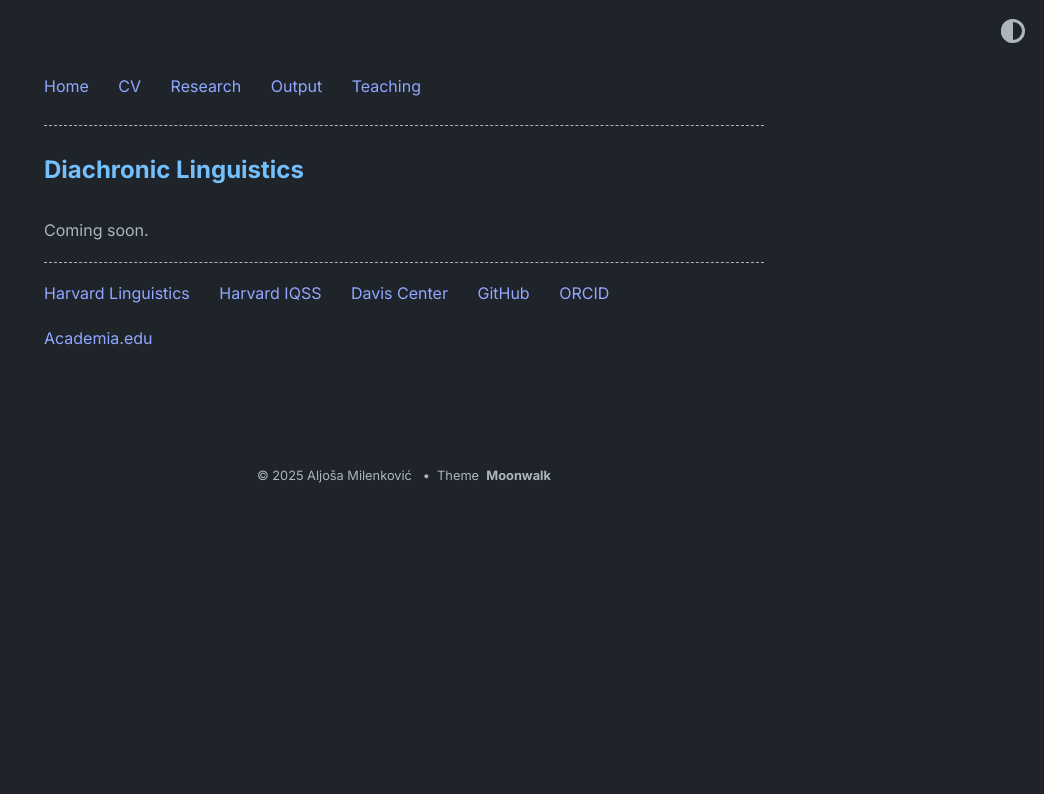
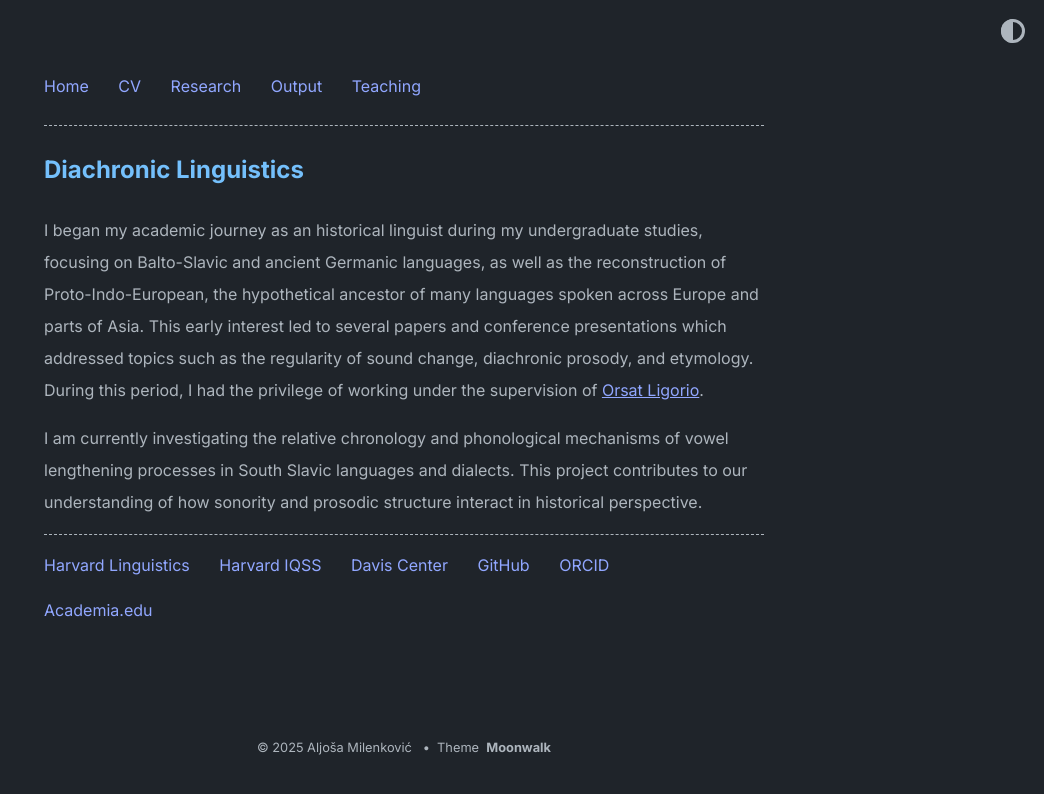
Before and after one commit to AljosaMilenkovic/AljosaMilenkovic.github.io, a Jekyll site: the page built from research/diachrony.md, in a window 1280 px wide. Shown: the top 794 px of the page, without its empty margins (236-1280 px from the left). Built offline with Jekyll 4.4.1, drawn with Linux system fonts in a browser that asks for light colours.

Commit message:
Update diachrony.md

```diff
--- a/research/diachrony.md
+++ b/research/diachrony.md
@@ -3,4 +3,7 @@
 title: Diachronic Linguistics
 permalink: /research/diachrony/
 ---
-Coming soon.
+
+I began my academic journey as an historical linguist during my undergraduate studies, focusing on Balto-Slavic and ancient Germanic languages, as well as the reconstruction of Proto-Indo-European, the hypothetical ancestor of many languages spoken across Europe and parts of Asia. This early interest led to several papers and conference presentations which addressed topics such as the regularity of sound change, diachronic prosody, and etymology. During this period, I had the privilege of working under the supervision of [Orsat Ligorio](https://ligor.io/resume).
+
+I am currently investigating the relative chronology and phonological mechanisms of vowel lengthening processes in South Slavic languages and dialects. This project contributes to our understanding of how sonority and prosodic structure interact in historical perspective.
```
